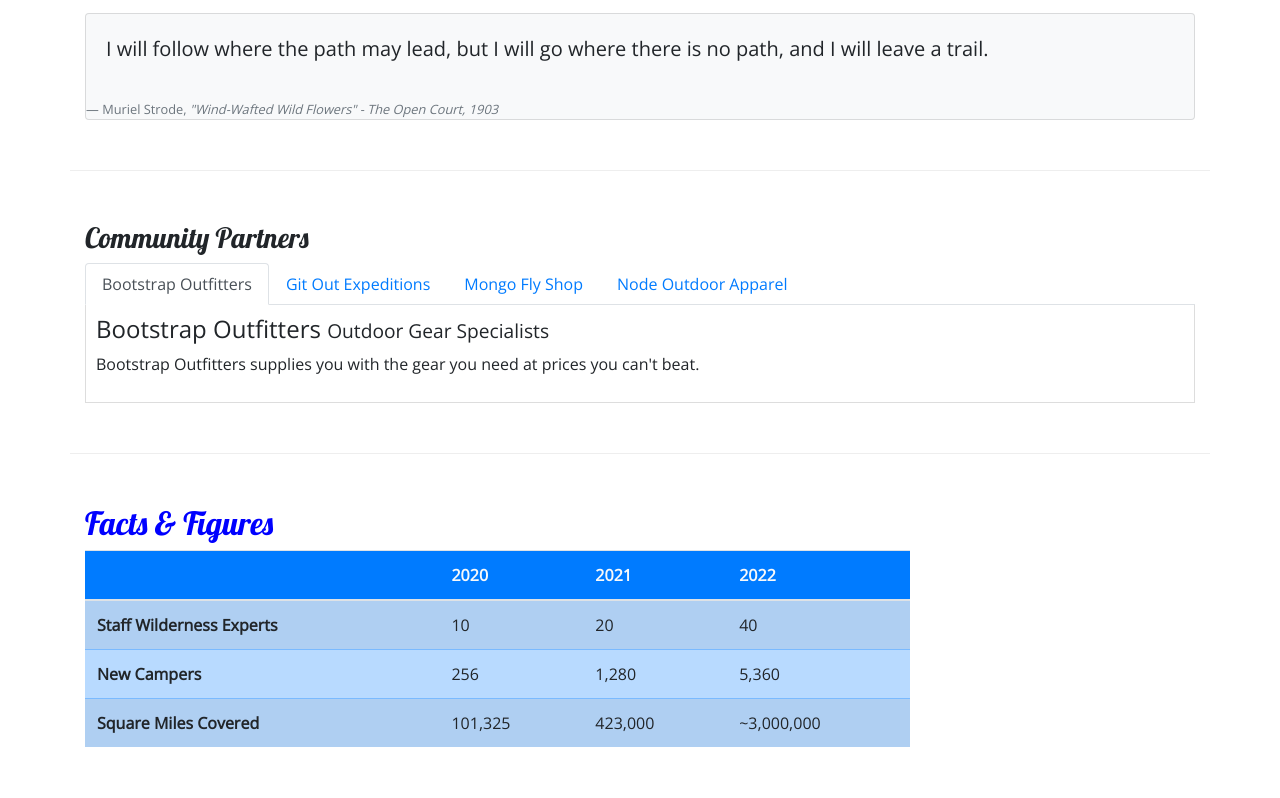
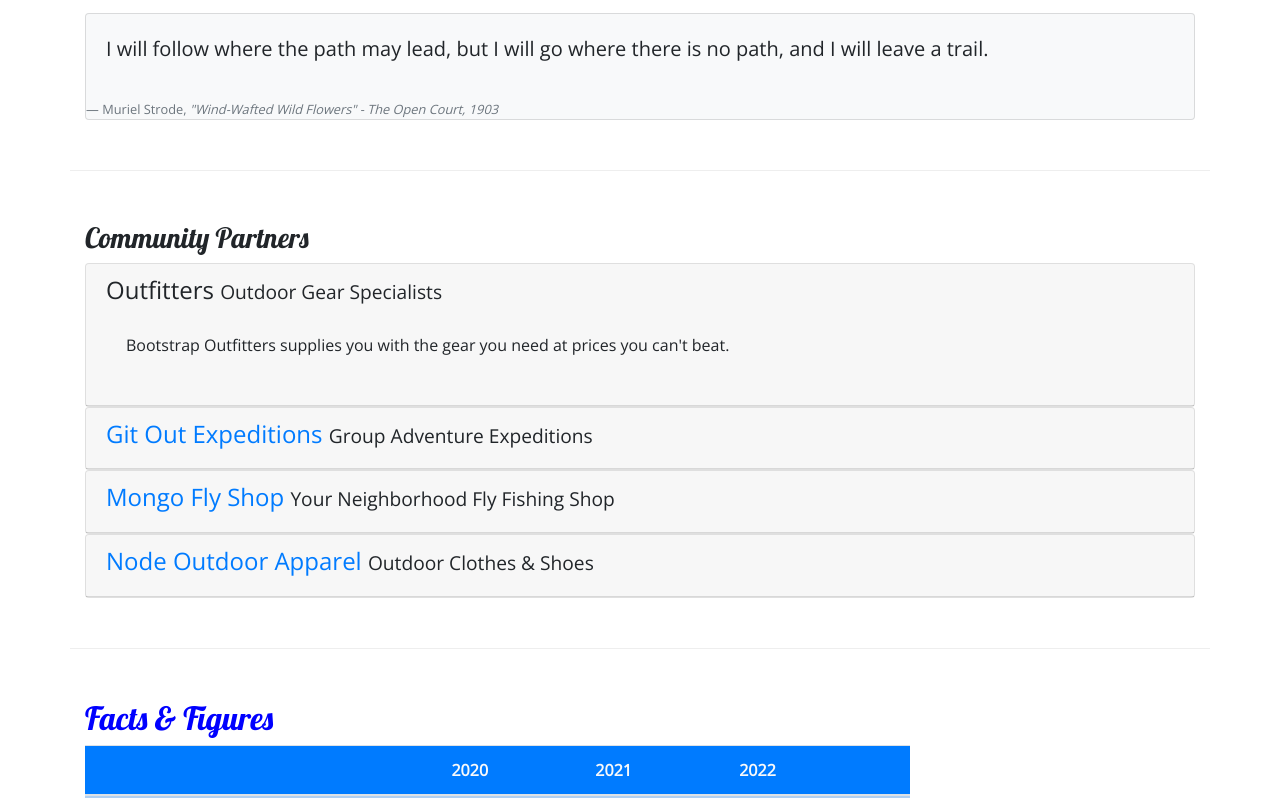
Before and after one commit to MoisesFC/NuCampSite, a website: page aboutus.html in a window 1280 px wide. Shown: the part 589-1387 px from the top of the page. Drawn offline with nearby package versions, Linux system fonts and the light colour scheme.

Commit message:
changed the tab menu for an accordion section

```diff
--- a/aboutus.html
+++ b/aboutus.html
@@ -102,32 +102,58 @@
         <div class="row row-content">
             <div class="col">
                 <h3>Community Partners</h3>
-                <ul class="nav nav-tabs">
-                    <li class="nav-item"><a class="nav-link active" href="#bootstrap" role="tab" data-toggle="tab">Bootstrap Outfitters</a></li>
-                    <li class="nav-item"><a class="nav-link" href="#git" role="tab" data-toggle="tab">Git Out Expeditions</a></li>
-                    <li class="nav-item"><a class="nav-link" href="#mongo" role="tab" data-toggle="tab">Mongo Fly Shop</a></li>
-                    <li class="nav-item"><a class="nav-link" href="#node" role="tab" data-toggle="tab">Node Outdoor Apparel</a></li>
-                </ul>
-                <div class="tab-content">
-                    <div role="tabpanel" class="tab-pane fade show active" id="bootstrap">
-                        <h4>Bootstrap Outfitters <small>Outdoor Gear Specialists</small></h4>
+                <div id="accordion">
+                    <div class="card">
+                        <div role="tab" class="card-header">
+                            <h4>
+                                <a data-toggle="collapse" data-target="#bootstrap">Outfitters</a> <small>Outdoor Gear Specialists</small>
+                            </h4>
+                            <div class="collapse show" id="bootstrap" data-parent="#accordion">
+                                <div class="card-body">
                                     <p class="d-none d-sm-block">Bootstrap Outfitters supplies you with the gear you need at prices you
                                         can't beat.</p>
                                 </div>
-                    <div role="tabpanel" class="tab-pane fade show" id="git">
-                        <h4>Git Out Expeditions <small>Group Adventure Expeditions</small></h4>
+                            </div>
+                        </div>
+                    </div>
+                    <div class="card">
+                        <div role="tab" class="card-header">
+                            <h4>
+                                <a class="collapsed" data-toggle="collapse" data-target="#git">Git Out Expeditions</a> <small>Group Adventure Expeditions</small>
+                            </h4>
+                            <div class="collapse" id="git" data-parent="#accordion">
+                                <div class="card-body">
                                     <p class="d-none d-sm-block">Join Git Out Expeditions to explore new horizons with a group of other
                                         adventurers!</p>
                                 </div>
-                    <div role="tabpanel" class="tab-pane fade show" id="mongo">
-                        <h4>Mongo Fly Shop <small>Your Neighborhood Fly Fishing Shop</small></h4>
+                            </div>
+                        </div>
+                    </div>
+                    <div class="card">
+                        <div role="tab" class="card-header">
+                            <h4>
+                                <a class="collapsed" data-toggle="collapse" data-target="#mongo">Mongo Fly Shop</a> <small>Your Neighborhood Fly Fishing Shop</small>
+                            </h4>
+                            <div class="collapse" id="mongo" data-parent="#accordion">
+                                <div class="card-body">
                                     <p class="d-none d-sm-block">Need a new fishing pole, a tacklebox, or flies of all kinds? Stop by Mongo
                                         Fly Shop.</p>
                                 </div>
-                    <div role="tabpanel" class="tab-pane fade show" id="node">
-                        <h4>Node Outdoor Apparel <small>Outdoor Clothes & Shoes</small></h4>
+                            </div>
+                        </div>
+                    </div>
+                    <div class="card">
+                        <div role="tab" class="card-header">
+                            <h4>
+                                <a class="collapsed" data-toggle="collapse" data-target="#node">Node Outdoor Apparel</a> <small>Outdoor Clothes & Shoes</small>
+                            </h4>
+                            <div class="collapse" id="node" data-parent="#accordion">
+                                <div class="card-body">
                                     <p class="d-none d-sm-block">From polar fleeces to swimsuits, hiking boots to waders, a visit to Node
                                         will be sure to get you covered.</p>
+                                </div>
+                            </div>
+                        </div>
                     </div>
                 </div>
             </div>
```
Lines whose indentation alone changed are shown as unchanged.
